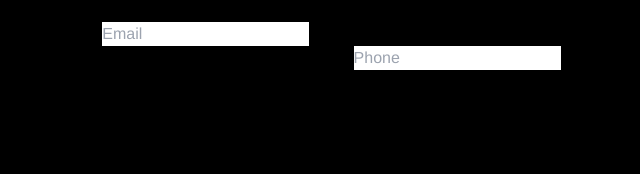
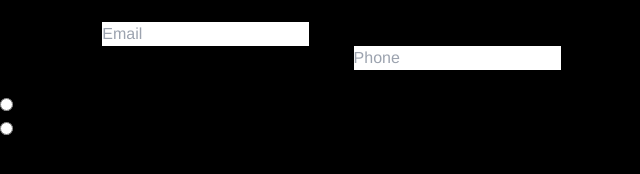
Before and after one commit to markxhewson/EventManagementApp, a React (Vite) app: page /signup in a window 1280 px wide. Shown: the part 290-464 px from the top of the page, without its empty margins (0-640 px from the left). Built offline with nearby package versions, Linux system fonts and the light colour scheme.

Commit message:
impl of email auth

```diff
--- a/src/pages/account/AccountDetailsPage.jsx
+++ b/src/pages/account/AccountDetailsPage.jsx
@@ -8,6 +8,7 @@ const AccountDetailsPage = () => {
     const [emailNotifications, setEmailNotifications] = useState(0);
     const [smsNotifications, setSmsNotifications] = useState(0);
     const [twoFactorAuth, setTwoFactorAuth] = useState(0);
+    const [preferredAuth, setPreferredAuth] = useState('');
 
     const [username, setUsername] = useState('');
     const [email, setEmail] = useState('');
@@ -22,8 +23,7 @@ const AccountDetailsPage = () => {
             setEmailNotifications(Number(user.emailNotifications) || 0);
             setSmsNotifications(Number(user.smsNotifications) || 0);
             setTwoFactorAuth(Number(user.twoFactorAuth) || 0);
-
-            console.log(user)
+            setPreferredAuth(user.preferredAuth || '');
 
             setUsername(user.username || '');
             setEmail(user.email || '');
@@ -46,7 +46,8 @@ const AccountDetailsPage = () => {
                 phone: phoneNumber,
                 emailNotifications: emailNotifications,
                 smsNotifications: smsNotifications,
-                twoFactorAuth: twoFactorAuth
+                twoFactorAuth: twoFactorAuth,
+                preferredAuth: preferredAuth,
             }),
         });
 
@@ -86,6 +87,36 @@ const AccountDetailsPage = () => {
                             <Tooltip id="my-tooltip" />
                             <AiFillInfoCircle data-tooltip-id="my-tooltip" data-tooltip-content="Logging in requires users to verify their identity via email or phone for security." className="text-2xl ml-2" />
                         </div>
+                        <div className="mt-4">
+                            <label className="block text-gray-700">Preferred Authentication Method</label>
+                            <div className="flex items-center gap-4 mt-1">
+                                <div className="flex items-center gap-2">
+                                    <input
+                                        type="radio"
+                                        id="email"
+                                        name="verification"
+                                        value="email"
+                                        className="form-radio"
+                                        onChange={(e) => setPreferredAuth(e.target.value)}
+                                        checked={preferredAuth === 'email' || preferredAuth === ''}
+                                    />
+                                    <label htmlFor="email">Email</label>
+                                </div>
+                                <div className="flex items-center gap-2">
+                                    <input
+                                        type="radio"
+                                        id="sms"
+                                        name="verification"
+                                        value="sms"
+                                        className="form-radio"
+                                        onChange={(e) => setPreferredAuth(e.target.value)}
+                                        checked={preferredAuth === 'sms' || preferredAuth === ''}
+                                    />
+                                    <label htmlFor="sms">SMS</label>
+                                </div>
+                            </div>
+                        </div>
+
                     </div>
                     <div className="mb-4">
                         <label className="block text-gray-700">Username</label>
--- a/src/pages/auth/Login.jsx
+++ b/src/pages/auth/Login.jsx
@@ -6,9 +6,10 @@ import { Link, useNavigate } from 'react-router-dom';
 const Login = () => {
     const [username, setUsername] = useState('');
     const [password, setPassword] = useState('');
+    const [verificationType, setVerificationType] = useState('email');
 
     const navigate = useNavigate();
-    const { login } = useAuthContext();
+    const { user, login } = useAuthContext();
 
     const handleUsernameChange = (e) => {
         setUsername(e.target.value);
@@ -41,7 +42,7 @@ const Login = () => {
                         'Content-Type': 'application/json',
                         'api-key': "43d44abf-qlgl-6322-jujw-3b3a9e711f75"
                     },
-                    body: JSON.stringify({ userId: data.user.id })
+                    body: JSON.stringify({ userId: data.user.id, type: verificationType })
                 });
 
                 return;
--- a/src/pages/auth/Signup.jsx
+++ b/src/pages/auth/Signup.jsx
@@ -11,7 +11,8 @@ const Signup = () => {
         username: '',
         password: '',
         email: '',
-        phone: ''
+        phone: '',
+        type: ''
     });
 
     const handleChange = (e) => {
@@ -34,6 +35,12 @@ const Signup = () => {
         setFormData({ ...formData, phone: formattedPhone });
     };
 
+    const handleVerificationTypeChange = (e) => {
+        // Update the type property in formData based on the selected verification option
+        const { value } = e.target;
+        setFormData({ ...formData, type: value });
+    };
+
     const handleSubmit = async (e) => {
         e.preventDefault();
 
@@ -44,6 +51,11 @@ const Signup = () => {
 
         if (!getPasswordStrength(formData.password)) {
             alert('Password does not meet the requirements');
+            return;
+        }
+
+        if (!formData.type) {
+            alert('Please select how you want to receive your verification code');
             return;
         }
 
@@ -187,6 +199,21 @@ const Signup = () => {
                         required
                     />
                 </div>
+                {/* using similar styling, ask the user if they want their verification code through email or sms with a slider*/}
+                <div className="mb-6">
+                    <label className="block text-gray-700">Receive Verification Code</label>
+                    <label className="block text-gray-400 text-sm">Choose how you want to receive your verification code</label>
+                    <div className="flex items-center gap-4">
+                        <div className="flex items-center gap-2">
+                            <input type="radio" id="email" name="verification" value="email" className="form-radio" onChange={handleVerificationTypeChange} />
+                            <label htmlFor="email">Email</label>
+                        </div>
+                        <div className="flex items-center gap-2">
+                            <input type="radio" id="sms" name="verification" value="sms" className="form-radio" onChange={handleVerificationTypeChange} />
+                            <label htmlFor="sms">SMS</label>
+                        </div>
+                    </div>
+                </div>
                 <div className="flex justify-between">
                     <button type="submit" className="bg-blue-500 text-white py-2 px-4 rounded hover:bg-blue-600 w-24" onClick={handleSubmit}>Sign Up</button>
                     <Link to="/login" className="text-center bg-red-500 text-white py-2 px-4 rounded hover:bg-red-600 w-24">Login</Link>
```
